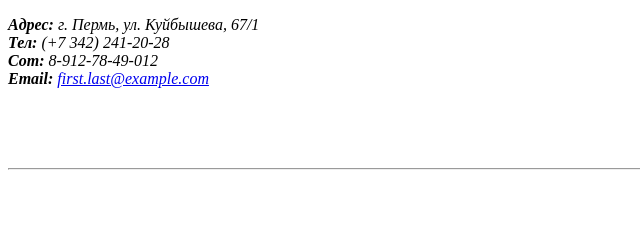
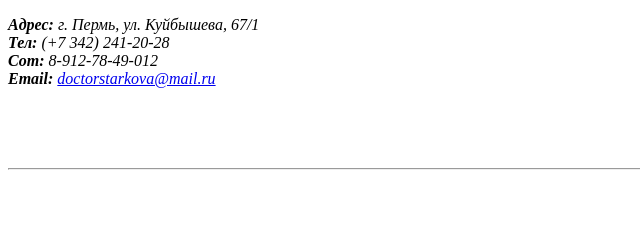
Before and after one commit to panacea-perm/panacea-relax, a website: page src/index.html in a window 1280 px wide. Shown: the part 10288-10528 px from the top of the page, 0-640 px from the left. Drawn offline with Linux system fonts and the light colour scheme; files that its build step writes are made by us from their sources.

Commit message:
Fix email

```diff
--- a/src/index.html
+++ b/src/index.html
@@ -386,7 +386,7 @@
             8-912-78-49-012<br>
 
             <strong>Email:</strong>
-            <a href="mailto:doctorstarkova@mail.ru">first.last@example.com</a>
+            <a href="mailto:doctorstarkova@mail.ru">doctorstarkova@mail.ru</a>
         </address>
 
 
```
